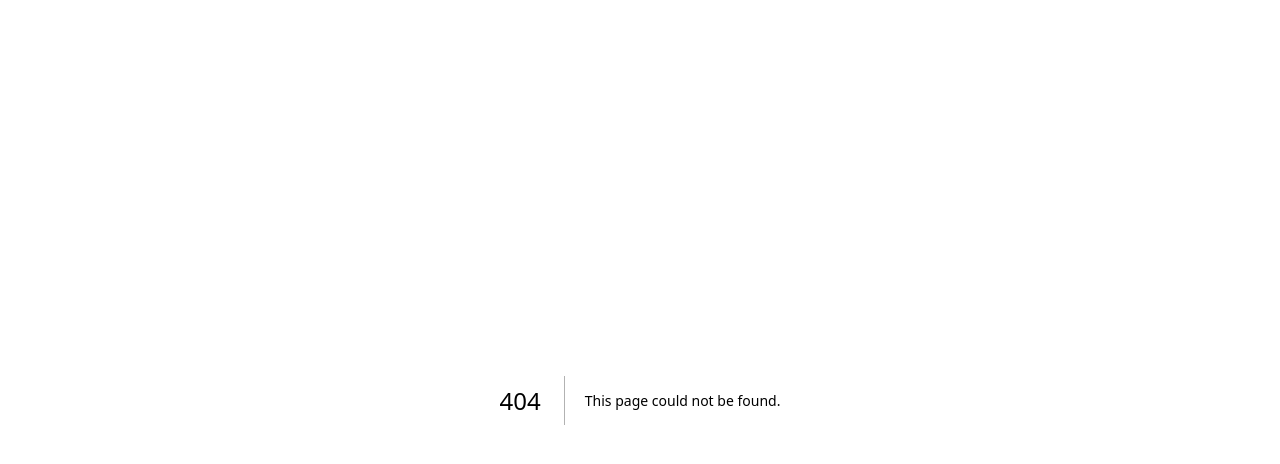
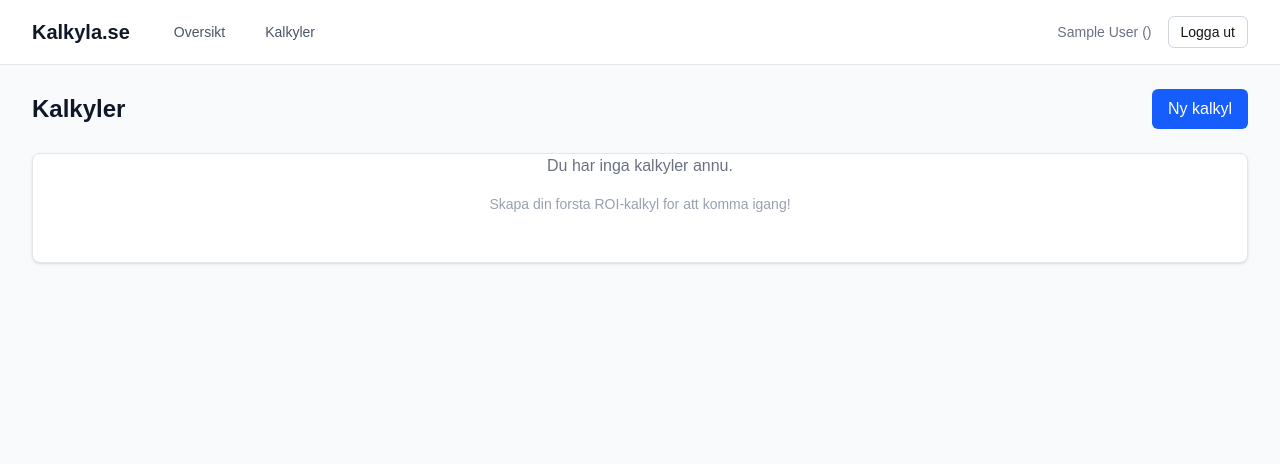
Before and after one commit to ProffsKontakt/autokalkyl, a Next.js app: page /dashboard/calculations in a window 1280 px wide. Before the commit this address had no page. Shown: the top 464 px of the page. Built offline with nearby package versions, Linux system fonts and the light colour scheme; no server answers; sample sign-in values are in the browser's storage.

Commit message:
feat(01-07): add calculations page and navigation link
- Create placeholder calculations page at /dashboard/calculations
- Add Kalkyler link to dashboard navigation for all users
- Prepare for Phase 2 calculation builder implementation

```diff
--- /dev/null
+++ b/src/app/(dashboard)/dashboard/calculations/page.tsx
@@ -0,0 +1,37 @@
+import { redirect } from 'next/navigation';
+import { auth } from '@/lib/auth/auth';
+import { Card, CardContent } from '@/components/ui/card';
+import { Button } from '@/components/ui/button';
+import Link from 'next/link';
+
+export const metadata = {
+  title: 'Kalkyler - Kalkyla.se',
+};
+
+export default async function CalculationsPage() {
+  const session = await auth();
+  if (!session?.user) redirect('/login');
+
+  // Placeholder - will be implemented in Phase 2
+  return (
+    <div>
+      <div className="flex justify-between items-center mb-6">
+        <h1 className="text-2xl font-bold text-gray-900">Kalkyler</h1>
+        <Link href="/dashboard/calculations/new">
+          <Button>Ny kalkyl</Button>
+        </Link>
+      </div>
+
+      <Card>
+        <CardContent className="py-12 text-center">
+          <p className="text-gray-500 mb-4">
+            Du har inga kalkyler annu.
+          </p>
+          <p className="text-sm text-gray-400">
+            Skapa din forsta ROI-kalkyl for att komma igang!
+          </p>
+        </CardContent>
+      </Card>
+    </div>
+  );
+}
--- a/src/components/layout/dashboard-nav.tsx
+++ b/src/components/layout/dashboard-nav.tsx
@@ -40,6 +40,12 @@ export function DashboardNav({ user }: DashboardNavProps) {
               >
                 Oversikt
               </Link>
+              <Link
+                href="/dashboard/calculations"
+                className="text-gray-600 hover:text-gray-900 px-3 py-2 text-sm"
+              >
+                Kalkyler
+              </Link>
               {(isSuperAdmin || isOrgAdmin) && (
                 <Link
                   href="/dashboard/users"
```
